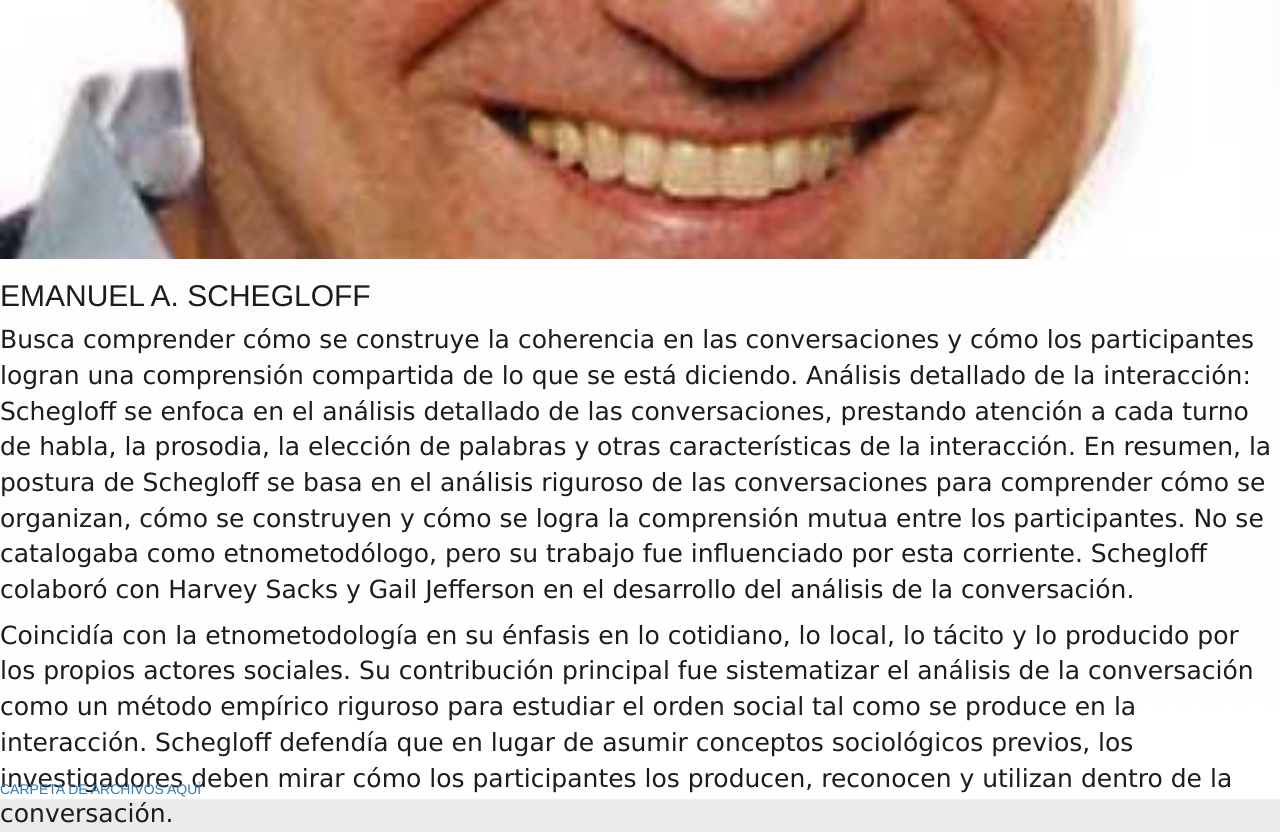
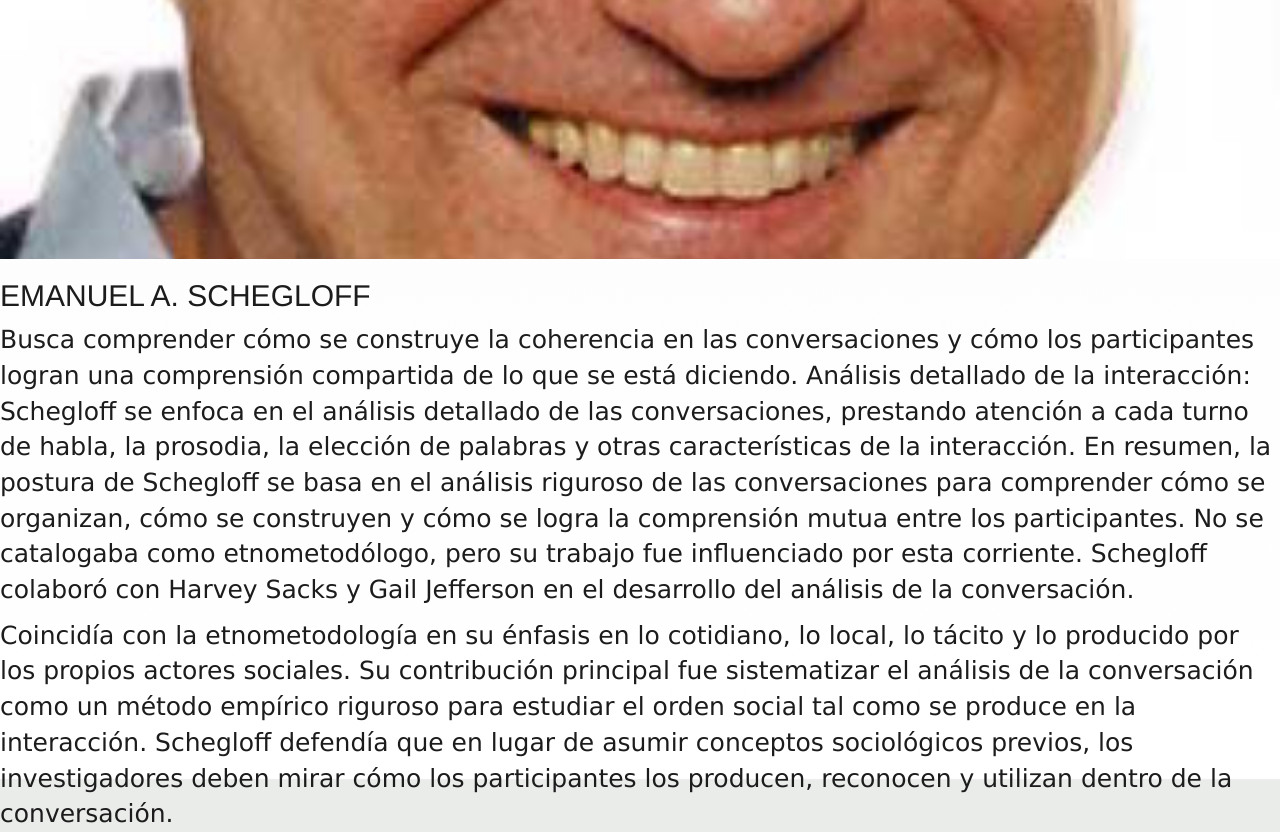
Before and after one commit to LinKook-coder/ETNO, a plain HTML site: page index.html in a window 1280 px wide. Shown: the part 5182-6014 px from the top of the page. Drawn offline with nearby package versions, Linux system fonts and the light colour scheme.

Commit message:
Update index.html

```diff
--- a/index.html
+++ b/index.html
@@ -87,7 +87,5 @@ En resumen, la postura de Schegloff se basa en el análisis riguroso de las conv
 
 </body>
 
-	<footer>
-		<a href="https://drive.google.com/drive/folders/1nYxvHNd0O5xyu67E6jVc_LrzOC6pSLMI?usp=drive_link">CARPETA DE ARCHIVOS AQUÍ</a>
-	</footer>
+
 </html>
```
